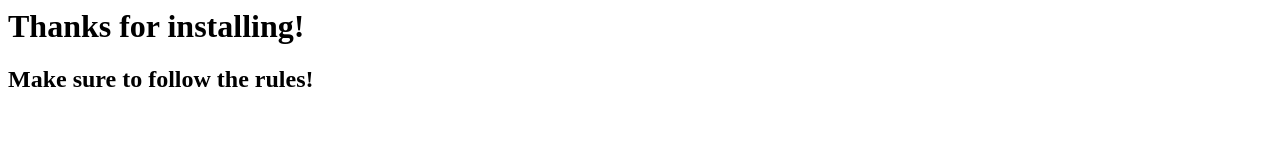
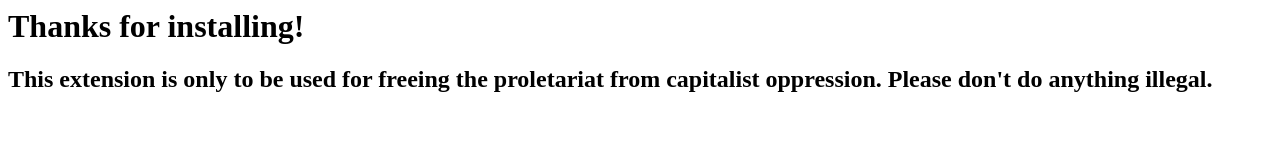
Before and after one commit to ulyfm/PSV3, a browser extension: page html/welcome.html in a window 1280 px wide. Drawn offline with Linux system fonts and the light colour scheme.

Commit message:
updated warning
yay

```diff
--- a/html/welcome.html
+++ b/html/welcome.html
@@ -6,6 +6,6 @@
 	</head>
 	<body>
 		<h1>Thanks for installing!</h1>
-		<h2>Make sure to follow the rules!</h2>
+		<h2>This extension is only to be used for freeing the proletariat from capitalist oppression. Please don't do anything illegal.</h2>
 	</body>
 </html>
```
